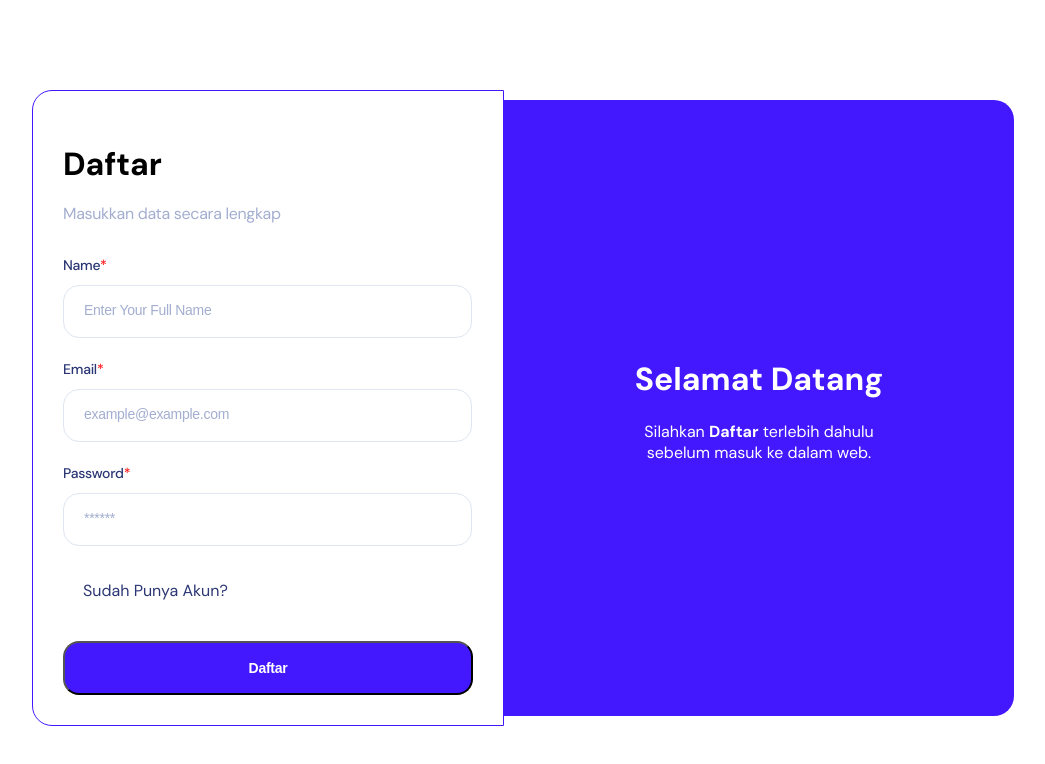
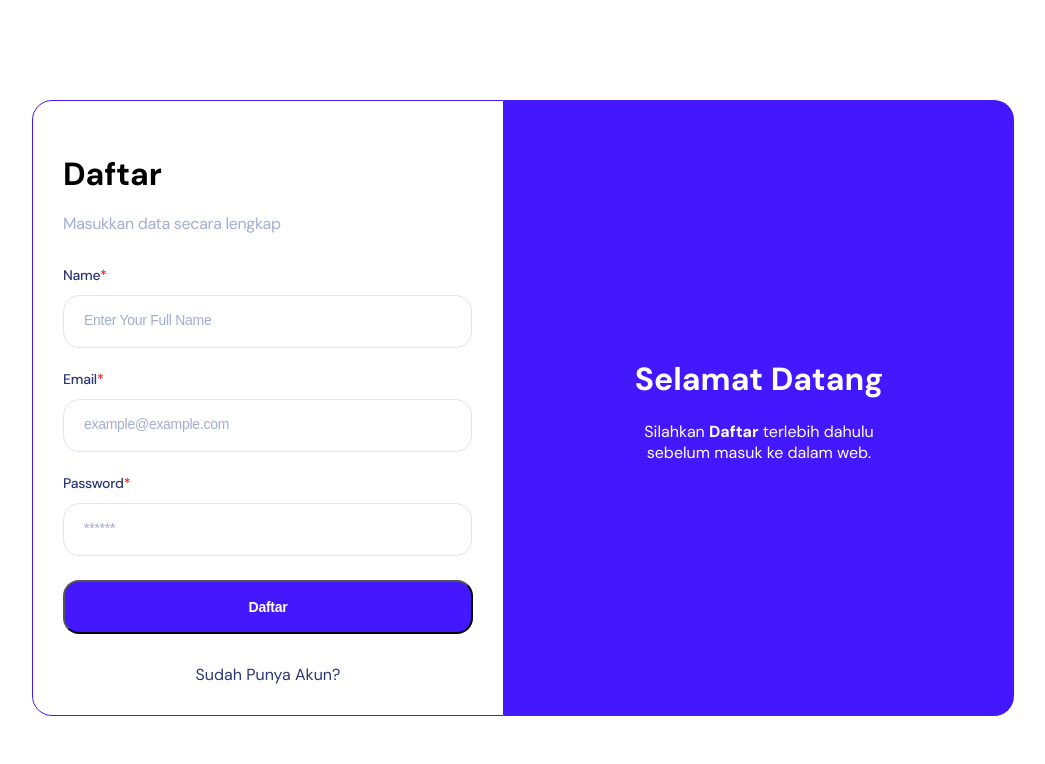
Before and after one commit to Hyansz/portal-siswa-by-raihan, a Next.js app: page /daftar in a window 1280 px wide. Shown: the top 764 px of the page, without its empty margins (117-1162 px from the left). Built offline with nearby package versions, Linux system fonts and the light colour scheme.

Commit message:
hasil akhir

```diff
--- a/src/pages/daftar.js
+++ b/src/pages/daftar.js
@@ -55,11 +55,6 @@ export default function Daftar() {
                         }}
                     />
                 </div>
-                <div className={styles.boxForgot}>
-                    <div className={styles.forgot3}>
-                        <a href='./login'>Sudah Punya Akun?</a>
-                    </div>
-                </div>
                 <button
                     className={styles.buttonPrimary}
                     onClick={async () => {
@@ -99,6 +94,11 @@ export default function Daftar() {
                 >
                     Daftar
                 </button>
+                <div className={styles.boxForgot3}>
+                    <div className={styles.forgot3}>
+                        <a href='./login'>Sudah Punya Akun?</a>
+                    </div>
+                </div>
             </div>
 
             <div className={styles.card3}>
--- a/src/styles/Login.module.css
+++ b/src/styles/Login.module.css
@@ -96,6 +96,13 @@
     margin: 20px auto;
 }
 
+.boxForgot3 {
+    display: flex;
+    align-items: center;
+    justify-content: center;
+    padding-top: 30px;
+}
+
 .forgot {
     display: flex;
     align-items: center;
@@ -108,11 +115,6 @@
 
 .forgot2 a:focus {
     color: red;
-}
-
-.forgot3 {
-    margin: 10px 0;
-    margin-bottom: 20px;
 }
 
 .forgot3 a {
```
